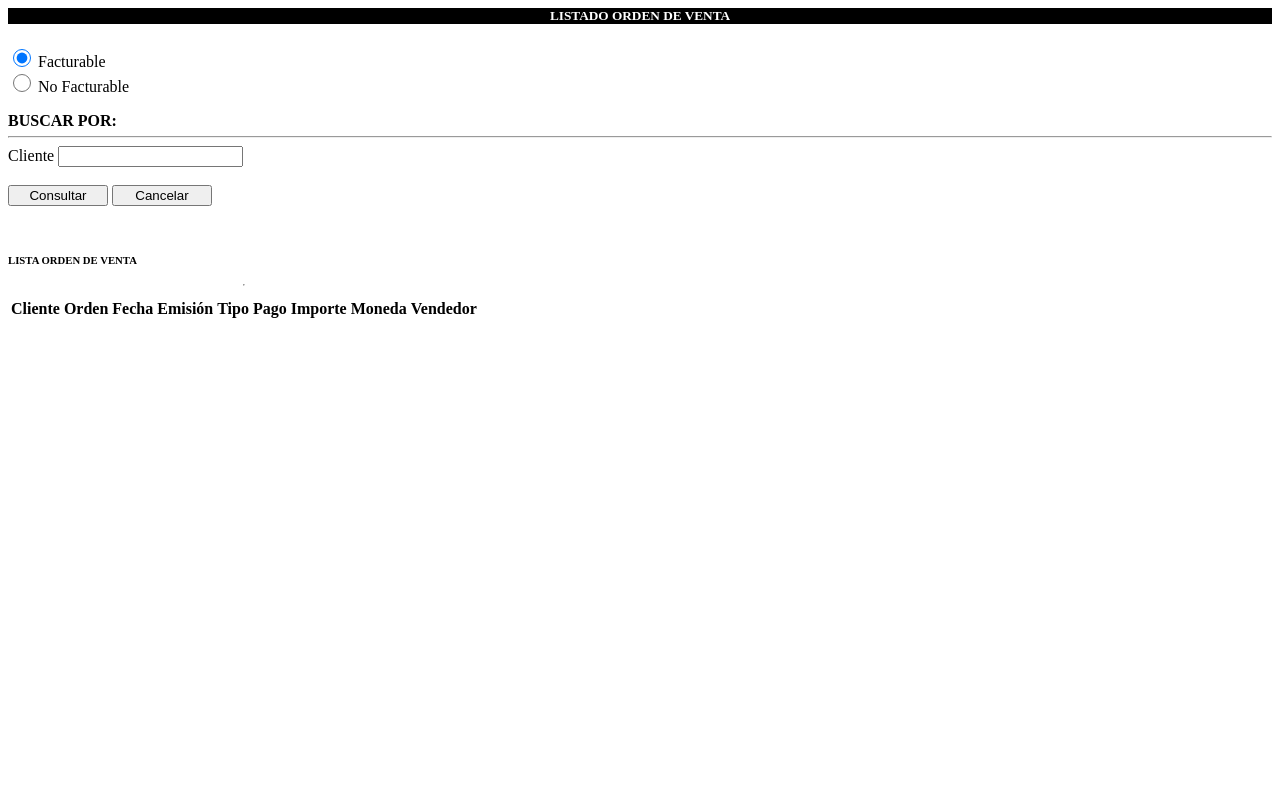
After one commit to prattparedes/Alvaplast-project, a PHP site: template views/modals/listaordenventaFacturacion.php in a window 1280 px wide. The commit adds this page. Run offline with PHP 8.4, Linux system fonts and the light colour scheme; the template is opened without the code that fills it, so the values that code supplies are empty.

Commit message:
premerge

```diff
--- a/Controller/compras/CompraController.php
+++ b/Controller/compras/CompraController.php
@@ -28,7 +28,6 @@ if ($_SERVER["REQUEST_METHOD"] === "POST") {
         if ($idMoneda == 2) {
             $tipoCambio = TipoCambio::obtenerTipoCambio("c"); //tenemos que pasar el tipo de orden que es ("v" venta , "c" compra)
             $result = Compra::RegistrarCompraConCambio($idCompra, $fechaFormateada, $total, $subtotal, $igv, $idMoneda, $numeroDocumento, $serieDocumento, $idProveedor, $idAlmacen, $tipoCambio, $tipoPago, $idPersonal);
-            echo $result;
             $message = ($result) ? "registrado correctamente" : "error en la insercion";
         } else {
             $result = Compra::RegistrarCompra($idCompra, $fechaFormateada, $total, $subtotal, $igv, $idMoneda, $numeroDocumento, $serieDocumento, $idProveedor, $idAlmacen, $tipoPago, $idPersonal);
--- a/Controller/compras/CompraProductoController.php
+++ b/Controller/compras/CompraProductoController.php
@@ -14,9 +14,7 @@ if ($_SERVER["REQUEST_METHOD"] === "POST") {
     $descuento = (float) $_POST["descuento"];
     $subtotal = (float) $_POST["subtotal"];
     $nombreProducto = $_POST["nombreProducto"];
-    echo $nombreProducto . "//";
     $nombreAlmacen = $_POST["nombreAlmacen"];
-    echo $nombreAlmacen . "//";
 
     $message = "";
     if ($_POST["metodo"] == "Grabar") {
--- a/Controller/ventas/VentaController.php
+++ b/Controller/ventas/VentaController.php
@@ -45,8 +45,14 @@ if ($_SERVER['REQUEST_METHOD'] === "POST") {
     }
     echo $message;
 } else if ($_SERVER["REQUEST_METHOD"] === "GET") {
+    if (isset($_GET['serieDocumento'])) {
+        $serieDocumento = (int) $_GET["serieDocumento"];
+        $data = Venta::obtenerVentaXDocumento($serieDocumento);
+        echo json_encode($data);
+    }
     if (isset($_GET["idVenta"]) && $_GET["idVenta"] !== 999999999) {
         $idVenta = (int) $_GET["idVenta"];
         $data = Venta::getVentaXId($idVenta);
+        echo json_encode($data);
     }
 }
--- a/Models/maintenance_models/Producto.php
+++ b/Models/maintenance_models/Producto.php
@@ -222,7 +222,10 @@ class Producto
         }
     }
 
-    public static function eliminarProductoAlmacen(int $idAlmacen)
+    public static function buscarstock(int $idProducto, int $idAlmacen)
     {
+        $con = Connection::Conectar();
+        $stmt = $con->query("select stock from Producto_Almacen where id_producto = $idProducto and id_almacen = $idAlmacen");
+        return $stmt->fetch(PDO::FETCH_OBJ);
     }
 }
--- a/log.php
+++ b/log.php
@@ -222,6 +222,7 @@ $(function(){
   <script src="assets/js/habilitar.js"></script>
   <script src="assets/js/ventas/facturacion.js"></script>
   <script src="assets/js/alerts/alertmodal.js"></script>
+  <script src="https://cdn.jsdelivr.net/npm/xlsx@0.17.1/dist/xlsx.full.min.js"></script>
   </body>
 
 </html>
--- a/views/inventario/ingresokardex.php
+++ b/views/inventario/ingresokardex.php
@@ -123,7 +123,7 @@
                         <div class="col-md-12">
                             <a style="width: 90px;" name="" id="" class="btn btn-primary" href="#" role="button" onclick="">Nuevo</a>
                             <a style="width: 90px;" name="" id="" class="btn btn-success kardex_submit" href="#" role="button">Grabar</a>
-                            <a style="width: 90px;" name="" id="" class="btn btn-warning" href="#" role="button">Exportar</a>
+                            <a style="width: 90px;" name="" id="exportarBtn" class="btn btn-warning" href="#" role="button">Exportar</a>
                             <a style="width: 90px;margin-top:1px" name="" id="" class="btn btn-danger  buy_submit" href="#" role="button">Salir</a>
 
                             <button style="width: 90px;" class="btn btn-secondary" onclick="loadContent('views/modals/listaordenventa.php')">Buscar</button>
--- a/views/modals/listaordencompra.php
+++ b/views/modals/listaordencompra.php
@@ -79,6 +79,7 @@
                                         <td><?= $compra->Moneda ?></td>
                                         <td><?= $compra->total ?></td>
                                         <td><?= $compra->Personal ?></td>
+                                        <td style="display:none"><?= $compra->id_compra ?></td>
                                     </tr>
                                 <?php } ?>
 
--- /dev/null
+++ b/views/modals/listaordenventaFacturacion.php
@@ -0,0 +1,123 @@
+</head>
+
+<body>
+    <header>
+        <?php
+        require_once($_SERVER['DOCUMENT_ROOT'] . '/Alvaplast-project/autoload.php');
+
+
+        use Models\maintenance_models\Cliente;
+        ?>
+
+        <div class="kardex__movement">
+            <div class="kardex__left">
+
+                <div class="row">
+                    <h5 style="background: black; color: white; text-align:center;">LISTADO ORDEN DE VENTA</h5>
+
+
+
+                    <div class="row" style="margin-top: 10px;">
+                        <div class="col-md-5">
+                            <input type="radio" style="width: 18px; height:18px" name="tipoOrden" value="facturable" onclick="mostrarFacturacion(this.value)" checked />
+                            <label for="facturable">Facturable</label>
+                        </div>
+
+                        <div class="col-md-5">
+                            <input type="radio" style="width: 18px; height:18px" name="tipoOrden" value="noFacturable" onclick="mostrarFacturacion(this.value)" />
+                            <label for="noFacturable">No Facturable</label>
+                        </div>
+
+                        <b style="margin-top: 30px;">
+                            <p>BUSCAR POR:</p>
+                        </b>
+                        <hr style="margin-top: -10px;">
+                        <div class="col-md-4" style="width: 400px;">
+
+                            <label for="inputDni" class="col-form-label">Cliente</label>
+                            <input type="text" id="inputPassword6" class="form-control" aria-describedby="passwordHelpInline">
+                        </div>
+
+                    </div>
+
+
+
+                    <div class="col-md-12">
+                        <br>
+
+                        <button type="button" class="btn btn-success" style="width: 100px;">Consultar</button>
+
+                        <!-- <button style="width: 150px;" class="btn btn-danger" onclick="CancelarYRestaurarVenta()" type="button" id="">Cancelar</button> -->
+                        <button style="width: 100px;" class="btn btn-danger" href="" onclick="CancelaryRestaurarFacturación()">Cancelar</button>
+
+                        <br><br>
+                    </div>
+                </div>
+
+                <div class="" id=""></div>
+            </div>
+            <div class="kardex__right">
+                <div style="display:flex; align-items:center;">
+                    <div style="display:flex; flex-direction:column; margin-top:5px">
+
+                        <h6 style="margin-top: -5ox;">LISTA ORDEN DE VENTA</h6>
+                        <hr style="margin-top: -7px;">
+
+
+
+
+                        <br>
+                        <div class="table--container" style="margin-top: -15px;">
+                            <div class="table-responsive">
+                                <table class="table border=1">
+                                    <thead>
+                                        <tr>
+                                            <th>Cliente</th>
+                                            <th>Orden</th>
+                                            <th>Fecha Emisión</th>
+                                            <th>Tipo Pago</th>
+                                            <th>Importe</th>
+                                            <th>Moneda</th>
+                                            <th>Vendedor</th>
+                                        </tr>
+                                    </thead>
+                                    <tbody id="facturable">
+                                        <?php
+
+                                        use Models\ventas\Venta;
+
+                                        $ventas = Venta::getVentas();
+                                        foreach ($ventas as $ven) {
+                                        ?>
+                                            <tr>
+                                                <td><?= $ven->razon_social ?></td>
+                                                <td><?= 'OV/' . $ven->numero_documento . '-' . $ven->serie_documento ?></td>
+                                                <td><?= explode(' ', $ven->fecha_emision)[0] ?></td>
+                                                <td><?= ($ven->tipo_pago == "E") ? "Efectivo" : "Credito" ?></td>
+                                                <td><?= $ven->total ?></td>
+                                                <td><?= $ven->Moneda ?></td>
+                                                <td><?= $ven->nombres . ' ' . $ven->ap_paterno . ' ' . $ven->ap_materno ?></td>
+                                            </tr>
+                                        <?php } ?>
+                                    </tbody>
+                                    <tbody id="noFacturable" style="display:none">
+                                        <?php
+
+                                        $ventas = Venta::getVentasNoFacturables();
+                                        foreach ($ventas as $ven) {
+                                        ?>
+                                            <tr>
+                                                <td><?= $ven->razon_social ?></td>
+                                                <td><?= 'OV/' . $ven->numero_documento . '-' . $ven->serie_documento ?></td>
+                                                <td><?= explode(' ', $ven->fecha_emision)[0] ?></td>
+                                                <td><?= ($ven->tipo_pago == "E") ? "Efectivo" : "Credito" ?></td>
+                                                <td><?= $ven->total ?></td>
+                                                <td><?= $ven->Moneda ?></td>
+                                                <td><?= $ven->nombres . ' ' . $ven->ap_paterno . ' ' . $ven->ap_materno ?></td>
+                                            </tr>
+                                        <?php } ?>
+                                    </tbody>
+                                </table>
+                            </div>
+                        </div>
+                    </div>
```
Also changed, not shown: Controller/inventario/KardexController.php (+23 -19 lines), Controller/movimientos/MovimientoController.php (added, +33 -0 lines), Models/inventario/Kardex.php (+37 -2 lines), assets/js/compra/ordenCompra.js (+4 -4 lines), assets/js/inventarios/ingresoKardex.js (+49 -4 lines), assets/js/ventas/facturacion.js (+78 -0 lines). Lines whose indentation alone changed are shown as unchanged.
